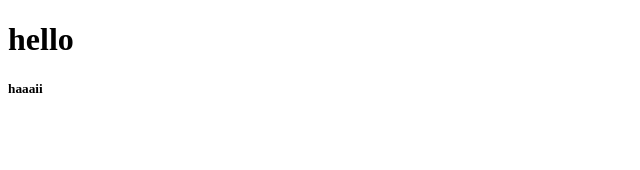
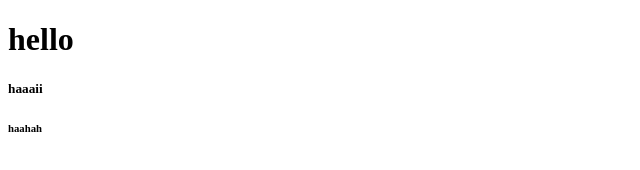
Before and after one commit to dezuza7/git-test, a plain HTML site: page index.html in a window 1280 px wide. Shown: the full height of the page, 0-640 px from the left. Drawn offline with Linux system fonts and the light colour scheme.

Commit message:
added halleos

```diff
--- a/index.html
+++ b/index.html
@@ -8,5 +8,6 @@
 <body>
    <h1>hello</h1>
    <h5>haaaii</h5>
+   <h6>haahah</h6>
 </body>
 </html>
```
